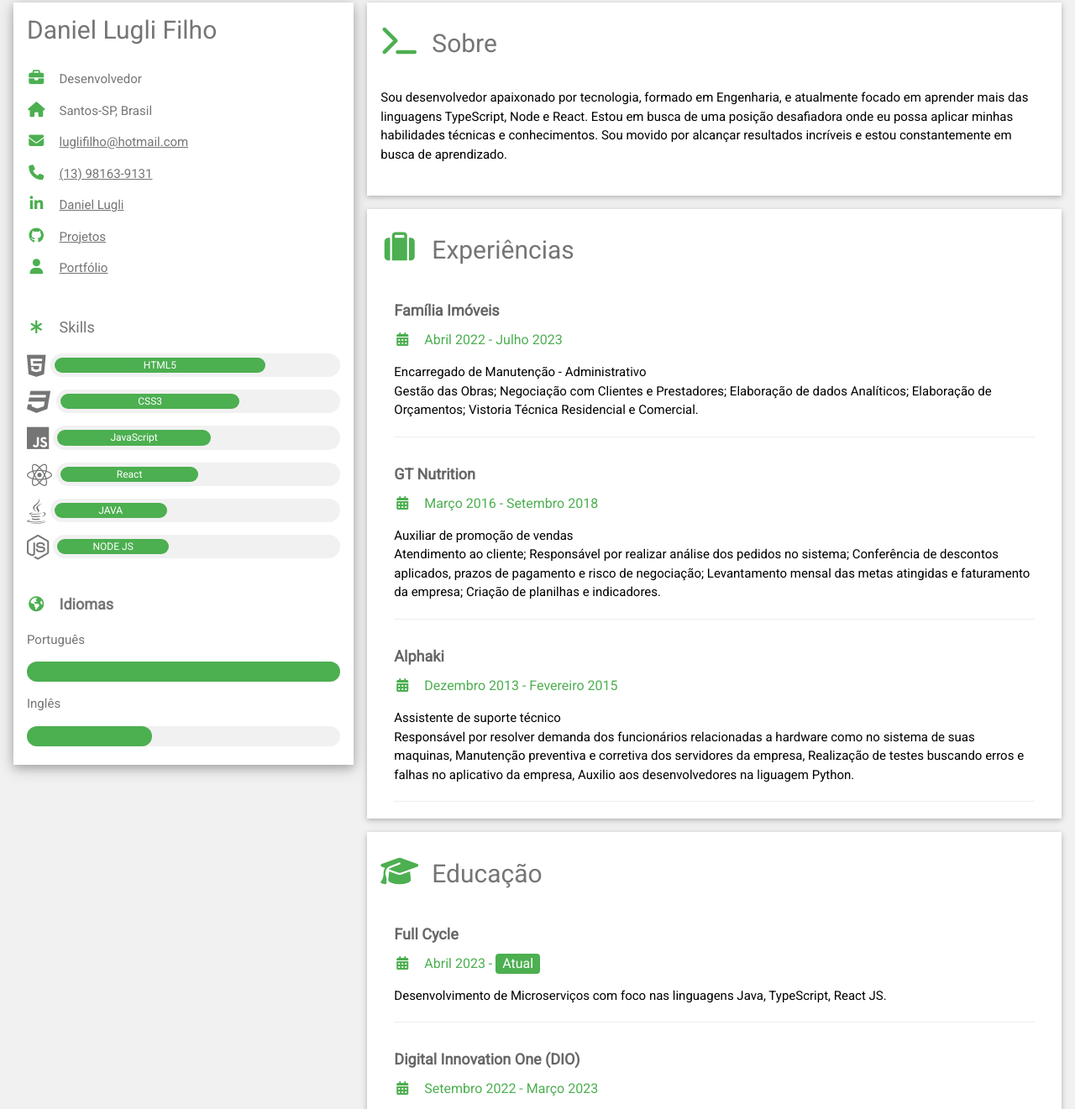
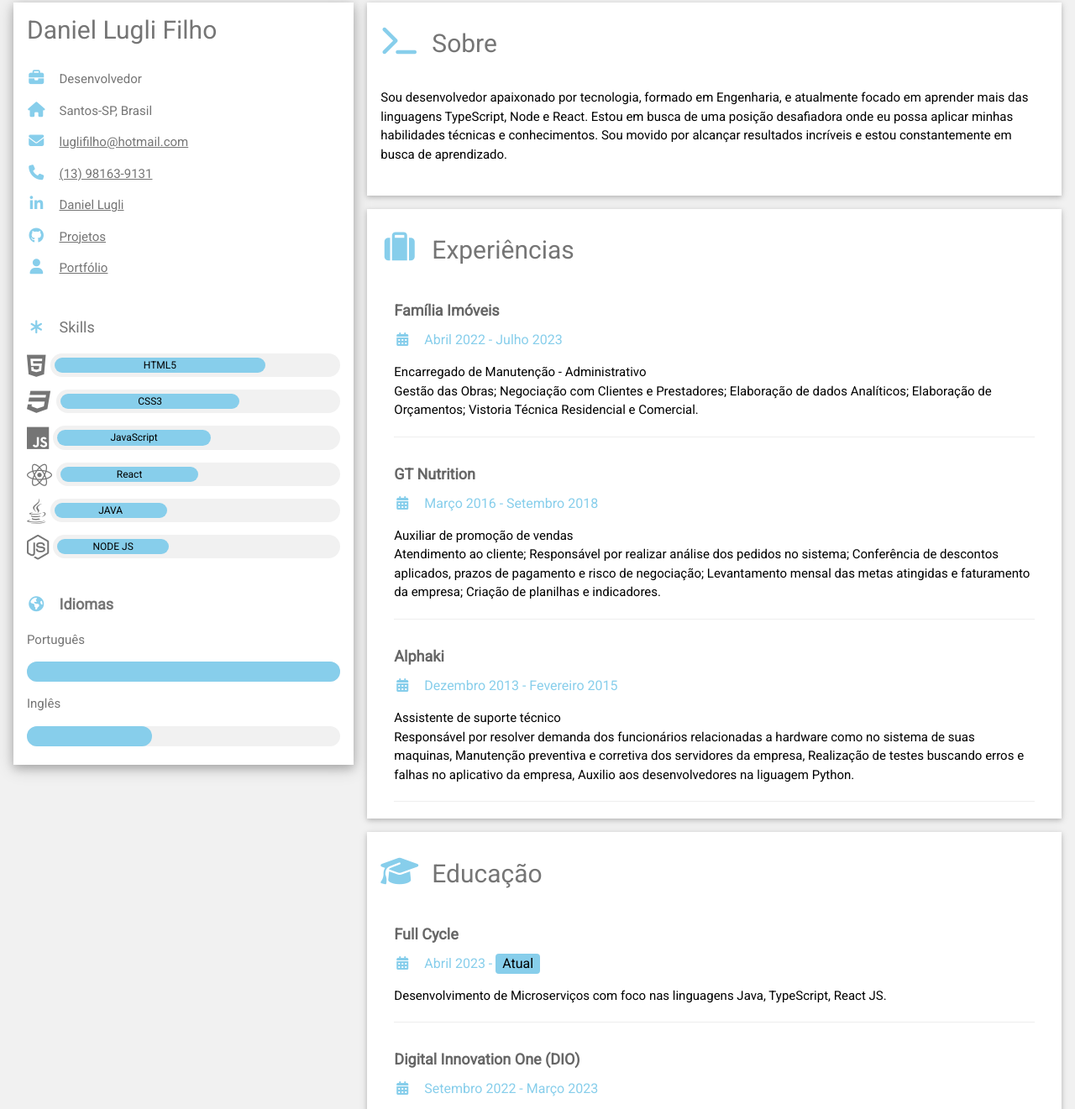
Before and after one commit to luglifilho/Curriculo, a plain HTML site: page index.html in a window 1280 px wide. Shown: the part 13-1334 px from the top of the page at 84% size. Drawn offline with nearby package versions, Linux system fonts and the light colour scheme.

Commit message:
update-color

```diff
--- a/index.html
+++ b/index.html
@@ -43,27 +43,27 @@
             <div class="w3-container">
               <p>
                 <i
-                  class="fa fa-briefcase fa-fw w3-margin-right w3-large w3-text-green"
+                  class="fa fa-briefcase fa-fw w3-margin-right w3-large w3-text-light-blue"
                 ></i
                 >Desenvolvedor
               </p>
               <p>
                 <i
-                  class="fa fa-home fa-fw w3-margin-right w3-large w3-text-green"
+                  class="fa fa-home fa-fw w3-margin-right w3-large w3-text-light-blue"
                 ></i
                 >Santos-SP, Brasil
               </p>
               <p>
                 <a href="mailto:luglifilho@hotmail.com" target="_blank">
                 <i
-                  class="fa fa-envelope fa-fw w3-margin-right w3-large w3-text-green"
+                  class="fa fa-envelope fa-fw w3-margin-right w3-large w3-text-light-blue"
                 ></i
                 >luglifilho@hotmail.com</a>
               </p>
               <p>
                 <a href="https://wa.me/5513981639131" target="_blank">
                 <i
-                  class="fa fa-phone fa-fw w3-margin-right w3-large w3-text-green"
+                  class="fa fa-phone fa-fw w3-margin-right w3-large w3-text-light-blue"
                 ></i
                 >(13) 98163-9131 </a>
               </p>
@@ -71,7 +71,7 @@
               <p>
                 <a href="https://www.linkedin.com/in/dfilho/" target="_blank"
                   ><i
-                    class="fa fa-linkedin fa-fw w3-margin-right w3-large w3-text-green"
+                    class="fa fa-linkedin fa-fw w3-margin-right w3-large w3-text-light-blue"
                   ></i
                   >Daniel Lugli</a
                 >
@@ -81,7 +81,7 @@
               <p>
                 <a href="https://github.com/luglifilho" target="_blank"
                   ><i
-                    class="fa fa-github fa-fw w3-margin-right w3-large w3-text-green"
+                    class="fa fa-github fa-fw w3-margin-right w3-large w3-text-light-blue"
                   ></i
                   >Projetos</a
                 >
@@ -90,7 +90,7 @@
               <p>
                 <a href="https://luglifilho.github.io/" target="_blank"
                   ><i
-                    class="fa fa-user fa-fw w3-margin-right w3-large w3-text-green"
+                    class="fa fa-user fa-fw w3-margin-right w3-large w3-text-light-blue"
                   ></i
                   >Portfólio</a
                 >
@@ -101,7 +101,7 @@
 
                 <br
                   ><i
-                    class="fa fa-asterisk fa-fw w3-margin-right w3-text-green"
+                    class="fa fa-asterisk fa-fw w3-margin-right w3-text-light-blue"
                   ></i
                   >Skills</b
                 >
@@ -117,7 +117,7 @@
                   style="width: 100%; padding: 5px"
                 >
                   <div
-                    class="w3-container w3-center w3-round-xlarge w3-green"
+                    class="w3-container w3-center w3-round-xlarge w3-light-blue"
                     style="width: 75%"
                   >
                     HTML5
@@ -135,7 +135,7 @@
                   style="width: 100%; padding: 5px"
                 >
                   <div
-                    class="w3-container w3-center w3-round-xlarge w3-green"
+                    class="w3-container w3-center w3-round-xlarge w3-light-blue"
                     style="width: 65%"
                   >
                     CSS3
@@ -153,7 +153,7 @@
                   style="width: 100%; padding: 5px"
                 >
                   <div
-                    class="w3-container w3-center w3-round-xlarge w3-green"
+                    class="w3-container w3-center w3-round-xlarge w3-light-blue"
                     style="width: 55%"
                   >
                     JavaScript
@@ -171,7 +171,7 @@
                   style="width: 100%; padding: 5px"
                 >
                   <div
-                    class="w3-container w3-center w3-round-xlarge w3-green"
+                    class="w3-container w3-center w3-round-xlarge w3-light-blue"
                     style="width: 50%"
                   >
                     React
@@ -189,7 +189,7 @@
                   style="width: 100%; padding: 5px"
                 >
                   <div
-                    class="w3-container w3-center w3-round-xlarge w3-green"
+                    class="w3-container w3-center w3-round-xlarge w3-light-blue"
                     style="width: 40%"
                   >
                     JAVA
@@ -207,7 +207,7 @@
                   style="width: 100%; padding: 5px"
                 >
                   <div
-                    class="w3-container w3-center w3-round-xlarge w3-green"
+                    class="w3-container w3-center w3-round-xlarge w3-light-blue"
                     style="width: 40%"
                   >
                     NODE JS
@@ -220,7 +220,7 @@
               <p class="w3-large w3-text-theme">
                 <b
                   ><i
-                    class="fa fa-globe fa-fw w3-margin-right w3-text-green"
+                    class="fa fa-globe fa-fw w3-margin-right w3-text-light-blue"
                   ></i
                   >Idiomas</b
                 >
@@ -228,14 +228,14 @@
               <p>Português</p>
               <div class="w3-light-grey w3-round-xlarge">
                 <div
-                  class="w3-round-xlarge w3-green"
+                  class="w3-round-xlarge w3-light-blue"
                   style="height: 24px; width: 100%"
                 ></div>
               </div>
               <p>Inglês</p>
               <div class="w3-light-grey w3-round-xlarge">
                 <div
-                  class="w3-round-xlarge w3-green"
+                  class="w3-round-xlarge w3-light-blue"
                   style="height: 24px; width: 40%"
                 ></div>
               </div>
@@ -252,7 +252,7 @@
           <div class="w3-container w3-card w3-white w3-margin-bottom">
             <h2 class="w3-text-grey w3-padding-16">
               <i
-                class="fa fa-terminal fa-fw w3-margin-right w3-xxlarge w3-text-green"
+                class="fa fa-terminal fa-fw w3-margin-right w3-xxlarge w3-text-light-blue"
               ></i
               >Sobre
             </h2>
@@ -270,16 +270,16 @@
           <div class="w3-container w3-card w3-white w3-margin-bottom">
             <h2 class="w3-text-grey w3-padding-16">
               <i
-                class="fa fa-suitcase fa-fw w3-margin-right w3-xxlarge w3-text-green"
+                class="fa fa-suitcase fa-fw w3-margin-right w3-xxlarge w3-text-light-blue"
               ></i
               >Experiências
             </h2>
             <div class="w3-container">
               <h5 class="w3-opacity"><b>Família Imóveis</b></h5>
-              <h6 class="w3-text-green">
+              <h6 class="w3-text-light-blue">
                 <i class="fa fa-calendar fa-fw w3-margin-right"></i>Abril 2022 -
                 Julho 2023
-                <span class="w3-tag w3-green w3-round"></span>
+                <span class="w3-tag w3-light-blue w3-round"></span>
               </h6>
 
               <p>
@@ -294,10 +294,10 @@
             </div>
             <div class="w3-container">
               <h5 class="w3-opacity"><b>GT Nutrition</b></h5>
-              <h6 class="w3-text-green">
+              <h6 class="w3-text-light-blue">
                 <i class="fa fa-calendar fa-fw w3-margin-right"></i>Março 2016 -
                 Setembro 2018
-                <span class="w3-tag w3-green w3-round"></span>
+                <span class="w3-tag w3-light-blue w3-round"></span>
               </h6>
 
               <p>
@@ -312,10 +312,10 @@
             </div>
             <div class="w3-container">
               <h5 class="w3-opacity"><b>Alphaki</b></h5>
-              <h6 class="w3-text-green">
+              <h6 class="w3-text-light-blue">
                 <i class="fa fa-calendar fa-fw w3-margin-right"></i>Dezembro 2013 -
                 Fevereiro 2015
-                <span class="w3-tag w3-green w3-round"></span>
+                <span class="w3-tag w3-light-blue w3-round"></span>
               </h6>
 
               <p>
@@ -333,16 +333,16 @@
           <div class="w3-container w3-card w3-white">
             <h2 class="w3-text-grey w3-padding-16">
               <i
-                class="fa fa-graduation-cap fa-fw w3-margin-right w3-xxlarge w3-text-green"
+                class="fa fa-graduation-cap fa-fw w3-margin-right w3-xxlarge w3-text-light-blue"
               ></i
               >Educação
             </h2>
             <div class="w3-container">
               <h5 class="w3-opacity"><b>Full Cycle </b></h5>
-              <h6 class="w3-text-green">
+              <h6 class="w3-text-light-blue">
                 <i class="fa fa-calendar fa-fw w3-margin-right"></i>Abril 2023
                 -
-                <span class="w3-tag w3-green w3-round">Atual</span>
+                <span class="w3-tag w3-light-blue w3-round">Atual</span>
               </h6>
               <p>
                 Desenvolvimento de Microserviços com foco nas linguagens
@@ -355,7 +355,7 @@
             </div>
             <div class="w3-container">
               <h5 class="w3-opacity"><b>Digital Innovation One (DIO)</b></h5>
-              <h6 class="w3-text-green">
+              <h6 class="w3-text-light-blue">
                 <i class="fa fa-calendar fa-fw w3-margin-right"></i>Setembro 2022
                 - Março 2023
               </h6>
@@ -381,7 +381,7 @@
               <h5 class="w3-opacity">
                 <b>Universidade São Judas Tadeu ( USJT)</b>
               </h5>
-              <h6 class="w3-text-green">
+              <h6 class="w3-text-light-blue">
                 <i class="fa fa-calendar fa-fw w3-margin-right"></i>Agosto 2015
                 - Dezembro 2020
               </h6>
@@ -392,7 +392,7 @@
               <h5 class="w3-opacity">
                 <b>Instituto Federal de Educação, Ciência e Tecnologia (IFSP)</b>
               </h5>
-              <h6 class="w3-text-green">
+              <h6 class="w3-text-light-blue">
                 <i class="fa fa-calendar fa-fw w3-margin-right"></i>Janeiro
                 2011 - Agosto 2012
               </h6>
@@ -404,12 +404,12 @@
           <div class="w3-container w3-card w3-white w3-margin-bottom">
             <h2 class="w3-text-grey w3-padding-16">
               <i
-                class="fa fa-git fa-fw w3-margin-right w3-xxlarge w3-text-green"
+                class="fa fa-git fa-fw w3-margin-right w3-xxlarge w3-text-light-blue"
               ></i
               >Projetos
             </h2>
             <div class="w3-container">
-              <h6 class="w3-text-green">
+              <h6 class="w3-text-light-blue">
                 <i class="fa fa-github fa-fw w3-margin-right"></i>
                 <a
                   href="https://github.com/luglifilho/dscatalog"
@@ -425,7 +425,7 @@
               <!-- <hr> --><br />
             </div>
             <div class="w3-container">
-              <h6 class="w3-text-green">
+              <h6 class="w3-text-light-blue">
                 <i class="fa fa-github fa-fw w3-margin-right"></i>
                 <a
                   href="https://github.com/luglifilho/Space-shooter-game"
@@ -441,7 +441,7 @@
               <!-- <hr> --><br />
             </div>
             <div class="w3-container">
-              <h6 class="w3-text-green">
+              <h6 class="w3-text-light-blue">
                 <i class="fa fa-github fa-fw w3-margin-right"></i>
                 <a
                   href="https://github.com/luglifilho/lab-padroes-projeto-spring"
@@ -465,7 +465,7 @@
       <!-- End Page Container -->
     </div>
 
-    <footer class="w3-container w3-green w3-center w3-margin-top">
+    <footer class="w3-container w3-light-blue w3-center w3-margin-top">
       <p>Minhas Redes Sociais</p>
       <a href="https://github.com/luglifilho" target="_blank"
         ><i class="fa fa-github w3-hover-opacity"></i
@@ -475,9 +475,10 @@
         target="_blank"
         ><i class="fa fa-linkedin w3-hover-opacity"></i
       ></a>
-      <!-- <a href="LINK_FACEBOOK" target="_blank"><i class="fa fa-facebook-official w3-hover-opacity"></i></a>
-    <a href="LINK_INSTAGRAM" target="_blank"><i class="fa fa-instagram w3-hover-opacity"></i></a>
-    <a href="LINK_TWITTER" target="_blank"><i class="fa fa-twitter w3-hover-opacity"></i></a> -->
+
+    <a href="https://www.instagram.com/luglifilho/" target="_blank"><i class="fa fa-instagram w3-hover-opacity"></i></a>
+    <a href="https://twitter.com/luglifilho" target="_blank"><i class="fa fa-twitter w3-hover-opacity"></i></a>
+    <a href="https://wa.me/5513981639131" target="_blank"><i class="fa fa-whatsapp w3-hover-opacity"></i></a>
       <p>
         Powered by Daniel Lugli
 
```
